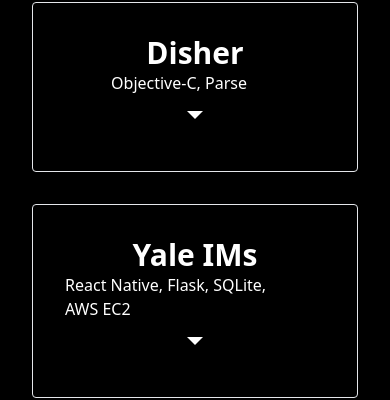
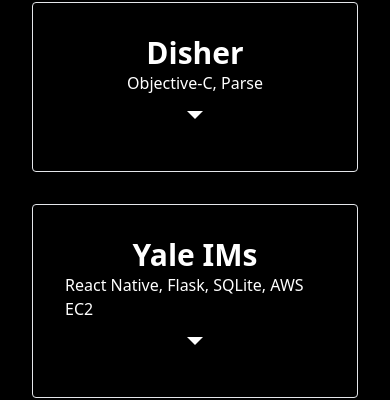
Before and after one commit to biennviquiera/bienn_dev, a Next.js app: page /projects in a window 390 px wide. Shown: the part 378-778 px from the top of the page. Built offline with nearby package versions, Linux system fonts and the light colour scheme.

Commit message:
Dropdown styling changed on smaller screens

```diff
--- a/components/Dropdown.js
+++ b/components/Dropdown.js
@@ -5,7 +5,7 @@ export default function Dropdown(props) {
         <details className="group mb-8 transition-transform rounded border-white-400 border-l border-t border-b border-r">
             <summary className="md:flex-row flex-col flex flex-wrap items-center pb-3 cursor-pointer hover:text-neutral-300 m-8 active:text-green-400 transition-colors ">
                 <h3 className="flex-1 font-semibold text-3xl">{props.name}</h3>
-                <h2 className="flex-end md:flex-start pr-8">{props.languages}</h2>
+                <h2 className="flex md:flex-start md:pr-8">{props.languages}</h2>
                 <div className="border-8 border-transparent mt-4 md:mt-0 border-t-white md:border-l-white md:border-t-transparent
                 group-open:rotate-180 md:group-open:rotate-90 duration-300 transition-transform origin-center md:origin-left"></div>
             </summary>
```
